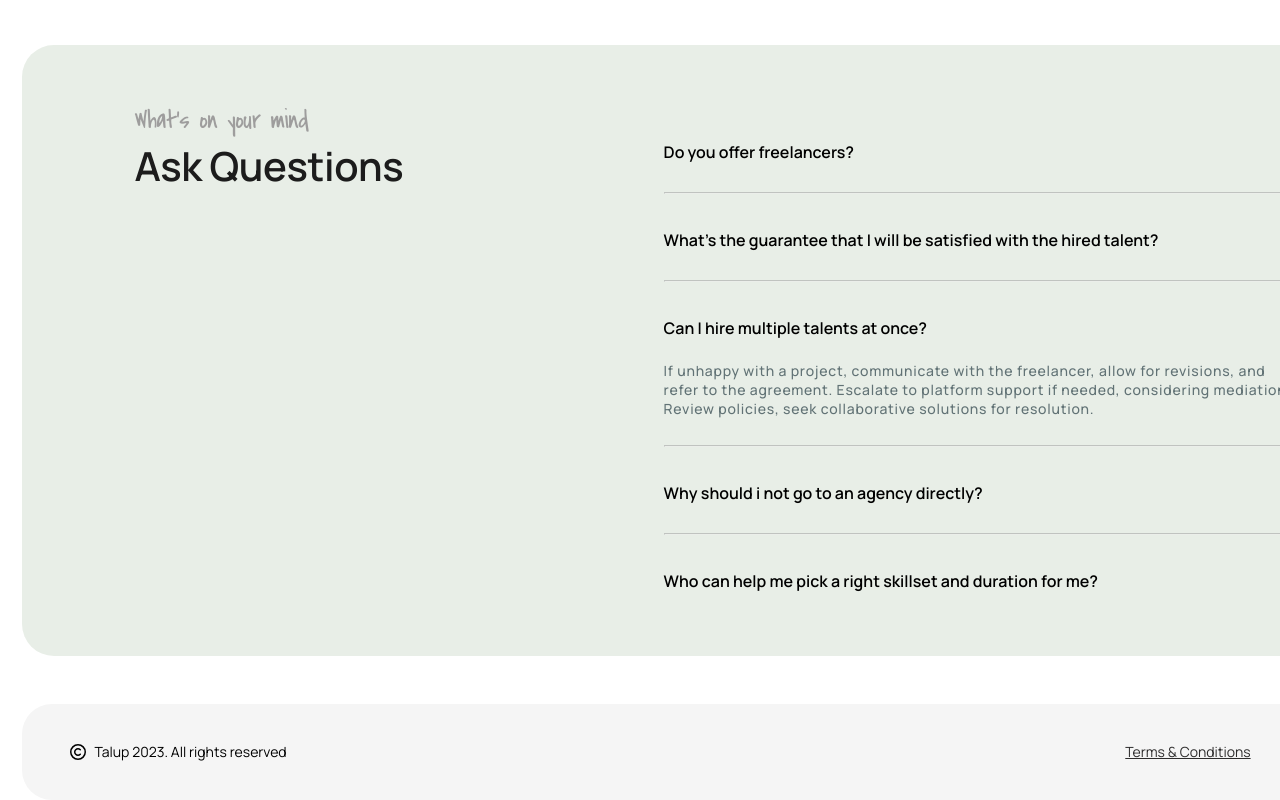
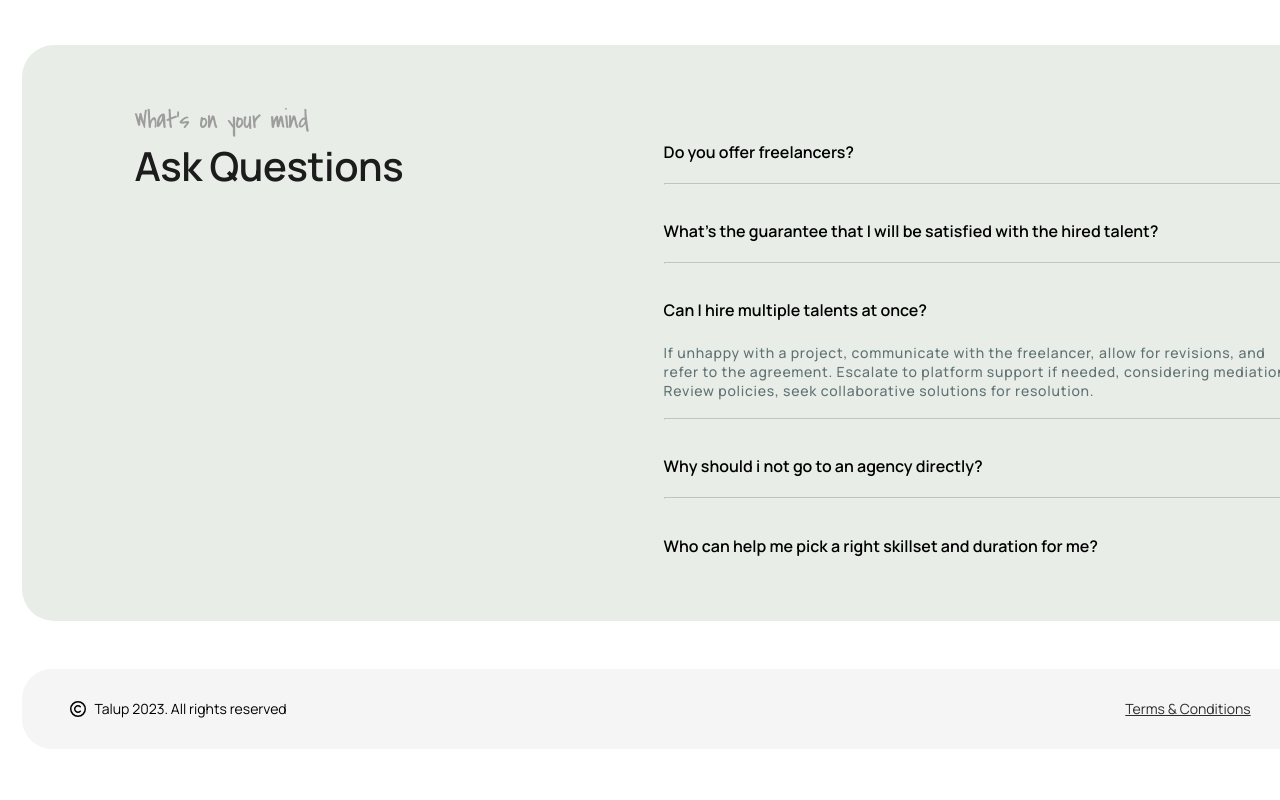
Before and after one commit to Ruchakhadatkar/Rucha-Khadatkar-Thence-ReactJS-Intern, a React (Create React App) app: page / in a window 1280 px wide. Shown: the part 825-1625 px from the top of the page. After the commit the page ends 1574 px from the top, so only its background shows below. Built offline with nearby package versions, Linux system fonts and the light colour scheme.

Commit message:
bugs fixed

```diff
--- a/package.json
+++ b/package.json
@@ -11,7 +11,7 @@
     "react-icons": "^5.2.0",
     "react-router-dom": "^6.23.0",
     "react-scripts": "5.0.1",
-    "validator": "^13.11.0",
+    "validator": "^13.12.0",
     "web-vitals": "^2.1.4"
   },
   "scripts": {
--- a/src/components/AskQuestions/AskQuestions.css
+++ b/src/components/AskQuestions/AskQuestions.css
@@ -12,7 +12,6 @@
 }
 .left-side {
   width: 46%;
-  /* height: 111px; */
 }
 .top-left {
   font-family: Covered By Your Grace;
@@ -30,7 +29,6 @@
   font-family: Manrope;
   font-size: 40px;
   font-weight: 600;
-  /* line-height: 66px; */
   letter-spacing: -0.01em;
   text-align: left;
   color: #1c1c1c;
@@ -38,17 +36,14 @@
 }
 .right-side {
   width: 54%;
-  /* height: 538px; */
   opacity: 0px;
   margin: 5rem;
   margin-bottom: 3rem;
-  /* padding: 1rem 2rem; */
 }
 .question {
   display: flex;
   justify-content: space-between;
 }
-
 .question p {
   font-family: Manrope;
   font-size: 16px;
@@ -78,6 +73,6 @@
 hr {
   color: #d7d7d7;
   opacity: 0.5;
-  margin-top: 0.8rem;
+  margin-top: 4px;
   margin-bottom: 1.2rem;
 }
--- a/src/components/Footer/Footer.css
+++ b/src/components/Footer/Footer.css
@@ -1,5 +1,5 @@
 footer {
-  height: 6rem;
+  height: 5rem;
   gap: 0px;
   border-radius: 30px;
   display: flex;
--- a/src/pages/Home/Homepage.js
+++ b/src/pages/Home/Homepage.js
@@ -9,7 +9,7 @@ const Homepage = () => {
   return (
     <div className="Home-container">
       <Navbar />
-      <HeroSection/>
+      <HeroSection />
       <AskQuestions />
       <Footer />
     </div>
--- a/src/pages/Success/SucessPage.css
+++ b/src/pages/Success/SucessPage.css
@@ -9,12 +9,10 @@
   text-align: left;
   padding: 2.4rem 3.8rem;
 }
-
 .nav img {
   height: 28px;
   /* width: 116px; */
 }
-
 .main-container {
   text-align: center;
   margin-top: 5.6rem;
@@ -28,7 +26,6 @@
   font-size: 30px;
   font-weight: 500;
   line-height: 39.6px;
-  /* letter-spacing: -0.02em; */
   color: #2da950;
   margin-top: 1.8rem;
   margin-bottom: 0;
```
Also changed, not shown: src/components/Hero/HeroSection.css (+0 -7 lines), src/pages/Registration/RegistrationPage.js (+0 -8 lines), 1 other file (tests, documents, lock files or other folders).
